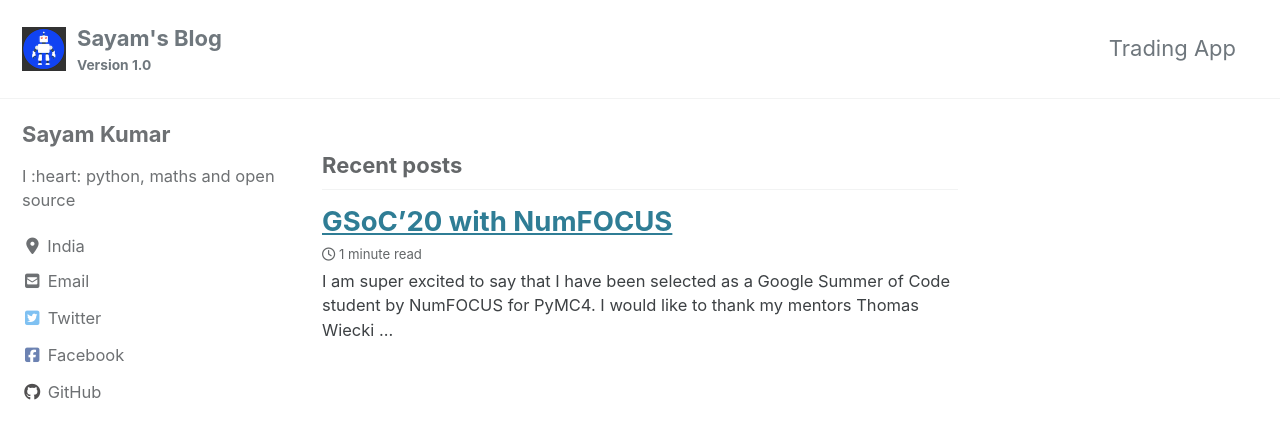
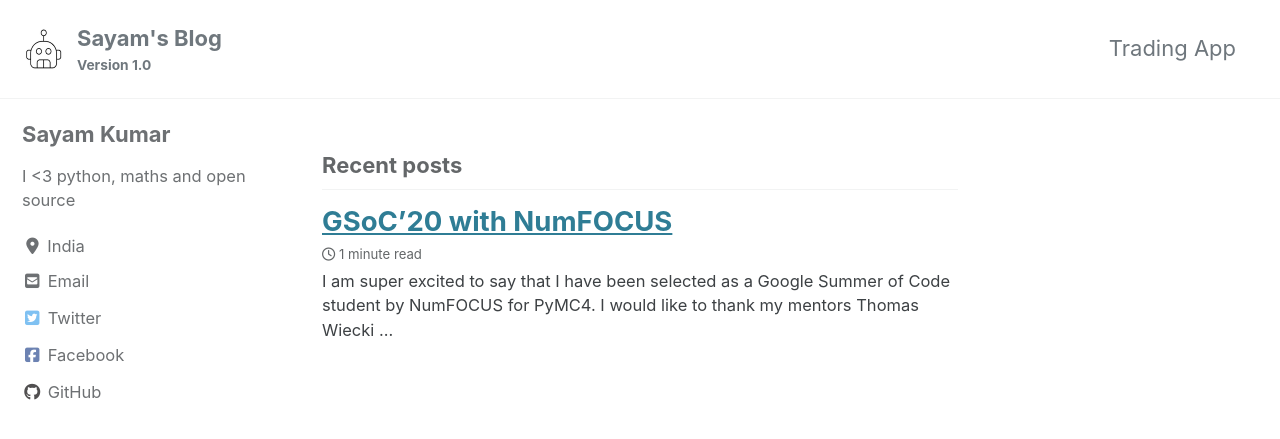
Before and after one commit to Sayam753/Sayam753.github.io, a Jekyll site: the page built from index.html, in a window 1280 px wide and 900 px high. Shown: the top 439 px of the window. Built offline with Jekyll 4.4.1, drawn with Linux system fonts in a browser that asks for light colours; cached includes are drawn as plain includes; nearby versions of some CDN libraries; the list of posts is cut into pages by our own code.

Commit message:
Fixed bio and updated site logo

```diff
--- a/_config.yml
+++ b/_config.yml
@@ -85,7 +85,7 @@ analytics:
 author:
   name             : "Sayam Kumar"
   avatar           : # path of avatar image, e.g. "/assets/images/bio-photo.jpg"
-  bio              : "I :heart: python, maths and open source"
+  bio              : "I <3 python, maths and open source"
   location         : "India"
   email            :
   links:
```
Also changed, not shown: assets/images/site_logo.png.
